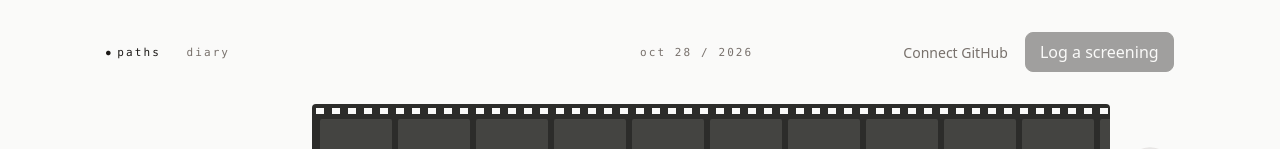
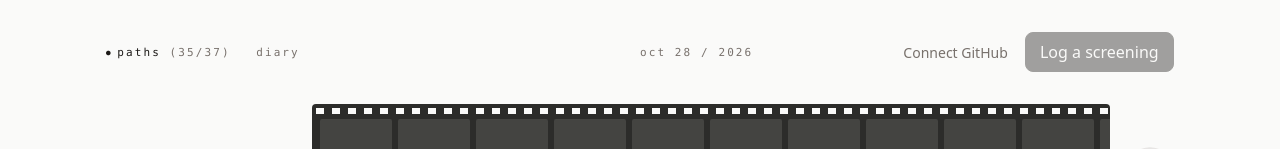
Before and after one commit to nightoul/movies, a React (Vite) app: page / in a window 1280 px wide. Shown: the top 149 px of the page. Built offline with nearby package versions, Linux system fonts and the light colour scheme; no server answers.

Commit message:
michael cimino

```diff
--- a/src/App.jsx
+++ b/src/App.jsx
@@ -1,6 +1,6 @@
 import { useCallback, useEffect, useState } from 'react'
 import bundledDiary from './data/diary.json'
-import { films, paths, seenFilms, sharedPath, today } from './catalog.js'
+import { films, paletteSize, paths, seenFilms, sharedPath, today } from './catalog.js'
 import { fetchDiary, loadToken, saveEntry, storeToken } from './github.js'
 import PathRow from './components/PathRow.jsx'
 import Modal from './components/Modal.jsx'
@@ -66,7 +66,7 @@ export default function App() {
       <header className="top">
         <nav className="top-nav">
           <a href="#/" className={page === 'paths' ? 'active' : undefined}>
-            paths
+            paths <span className="nav-count">({paths.length}/{paletteSize})</span>
           </a>
           <a href="#/diary" className={page === 'diary' ? 'active' : undefined}>
             diary
--- a/src/catalog.js
+++ b/src/catalog.js
@@ -3,7 +3,10 @@ import pathsData from './data/paths.json'
 import { textOn } from './colors.js'
 import { filmId } from './films.js'
 
-const colorById = Object.fromEntries(colors.used.map((c) => [c.id, { ...c, text: textOn(c.hex) }]))
+// Every path takes one color, so the palette size is how many paths fit.
+export const paletteSize = colors.used.length + colors.available.length
+
+const colorById =Object.fromEntries(colors.used.map((c) => [c.id, { ...c, text: textOn(c.hex) }]))
 
 export const paths = pathsData.map((p) => ({
   ...p,
--- a/src/data/colors.json
+++ b/src/data/colors.json
@@ -271,16 +271,17 @@
       "cs": "Tyrkysová",
       "family": "Blue-greens",
       "path": "robert-duvall"
-    }
-  ],
-  "available": [
+    },
     {
       "id": "olive",
       "hex": "#708238",
       "en": "Olive",
       "cs": "Olivová",
-      "family": "Greens"
-    },
+      "family": "Greens",
+      "path": "michael-cimino"
+    }
+  ],
+  "available": [
     {
       "id": "violet",
       "hex": "#7F3FBF",
--- a/src/data/paths.json
+++ b/src/data/paths.json
@@ -825,5 +825,19 @@
       {"title":"Tender Mercies","year":1983},
       {"title":"The Apostle","year":1997}
     ]
+  },
+  {
+    "id": "michael-cimino",
+    "name": "Michael Cimino",
+    "color": "olive",
+    "films": [
+      {"title":"Thunderbolt and Lightfoot","year":1974},
+      {"title":"The Deer Hunter","year":1978},
+      {"title":"Heaven's Gate","year":1980},
+      {"title":"Year of the Dragon","year":1985},
+      {"title":"The Sicilian","year":1987},
+      {"title":"Desperate Hours","year":1990},
+      {"title":"The Sunchaser","year":1996}
+    ]
   }
 ]
--- a/src/index.css
+++ b/src/index.css
@@ -149,6 +149,10 @@ a {
 
 .top-nav a.active {
   color: var(--text);
+}
+
+.nav-count {
+  color: var(--date);
 }
 
 .top-nav a.active::before {
```
